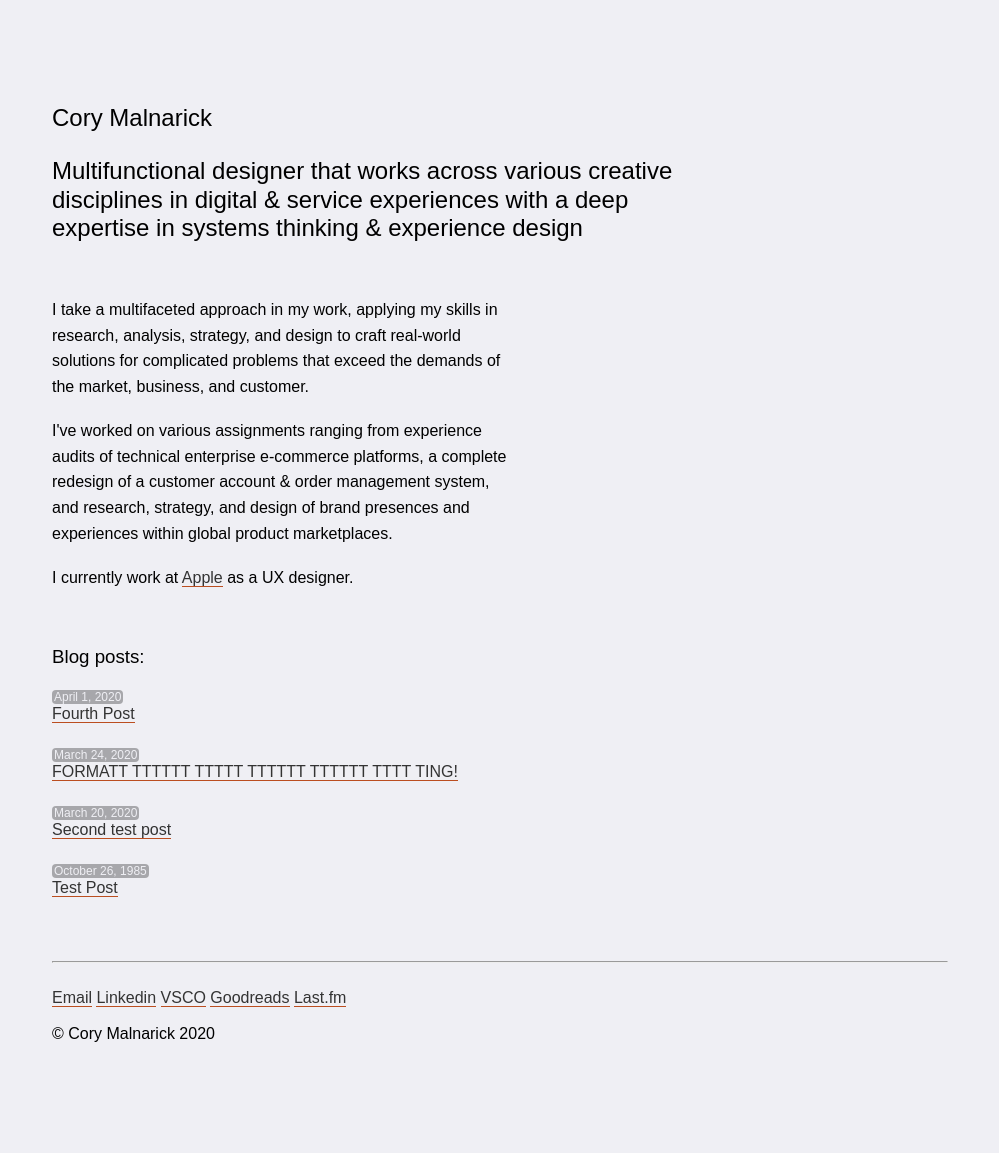
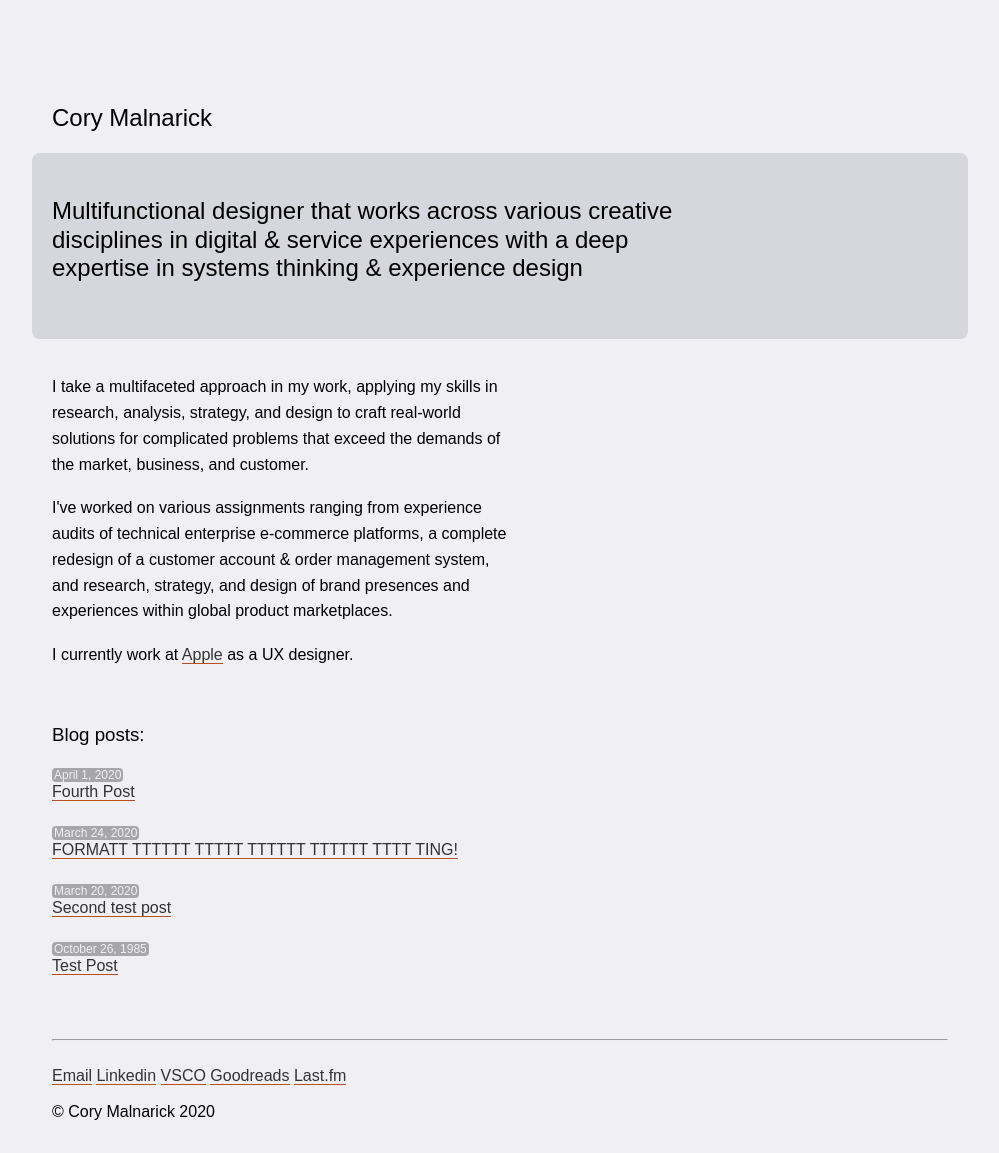
Before and after one commit to foundmonster/foundmonster.github.io, a Jekyll site: the page built from index.html, in a window 1280 px wide. Shown: the whole page, without its empty margins (140-1139 px from the left). Built offline with Jekyll 4.4.1, drawn with Linux system fonts in a browser that asks for light colours; some web fonts are replaced; before the commit the page ends 1075 px from its top, so only the background shows below that.

Commit message:
putting subhead in a smaller subhead card to see what that looks like

```diff
--- a/_sass/main.scss
+++ b/_sass/main.scss
@@ -22,6 +22,16 @@ main {
     margin-left: -40px;
     margin-top: 80px;
     margin-bottom: 60px;
+}
+
+.subheadercard {
+	background-color: #D6D6DD!important;
+    width: 100%;
+    border-radius: 8px;
+    padding: 20px;
+    margin-left: -20px;
+    margin-top: 20px;
+    margin-bottom: 2.2222rem;
 }
 
 .headercard-title {
--- a/index.html
+++ b/index.html
@@ -3,7 +3,8 @@ layout: layout
 title: Cory Malnarick
 ---
 <h2 class="headercard-title">{{ page.title }}</h2>
-<h2 class="headercard-body">Multifunctional designer that works across various creative disciplines in digital & service experiences with a deep expertise in systems thinking & experience design</h2><br>
+<div class="subheadercard">
+<h2 class="headercard-body">Multifunctional designer that works across various creative disciplines in digital & service experiences with a deep expertise in systems thinking & experience design</h2></div>
 <p>I take a multifaceted approach in my work, applying my skills in research, analysis, strategy, and design to craft real-world solutions for complicated problems that exceed the demands of the market, business, and customer.</p><br>
 <p>I've worked on various assignments ranging from experience audits of technical enterprise e-commerce platforms, a complete redesign of a customer account & order management system, and research, strategy, and design of brand presences and experiences within global product marketplaces.</p><br>
 <p>I currently work at <a href="https://apple.com">Apple</a> as a UX designer.</p>
```
